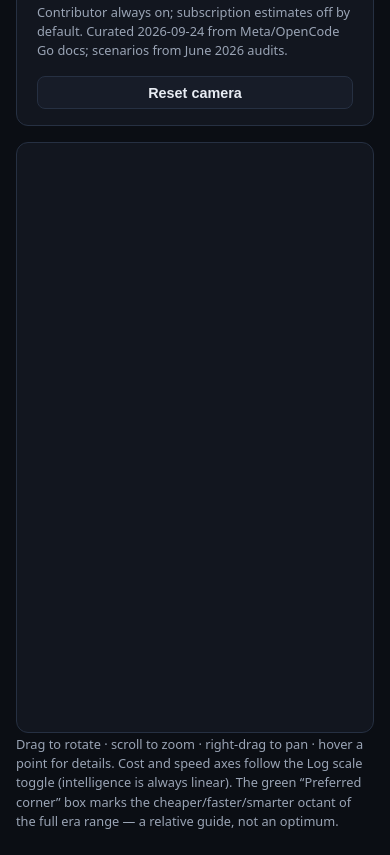
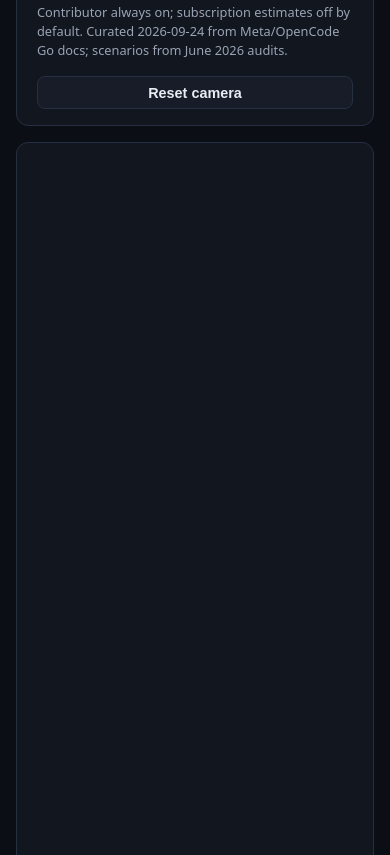
Before and after one commit to Soren8/model-atlas, a website built with Vite: page index.html in a window 390 px wide. Shown: the part 1069-1924 px from the top of the page. Built offline with nearby package versions, Linux system fonts and the light colour scheme; what plotly.js-gl3d-dist would draw is missing.

Commit message:
Increase chart height by half

```diff
--- a/src/style.css
+++ b/src/style.css
@@ -78,8 +78,8 @@ button:hover { border-color: var(--accent); }
 .chart-wrap {
   position: relative;
   width: 100%;
-  height: min(72vh, 640px);
-  min-height: 380px;
+  height: min(108vh, 960px);
+  min-height: 570px;
   background: var(--panel);
   border: 1px solid var(--border);
   border-radius: 12px;
@@ -87,8 +87,8 @@ button:hover { border-color: var(--accent); }
 }
 .chart {
   width: 100%;
-  height: min(72vh, 640px);
-  min-height: 380px;
+  height: min(108vh, 960px);
+  min-height: 570px;
   background: transparent;
   border: 0;
   border-radius: 0;
@@ -187,7 +187,7 @@ td.num, th.num { text-align: right; font-variant-numeric: tabular-nums; }
   main { padding: 0.75rem 1rem 2.5rem; }
   .control-group { min-width: 100%; }
   select[multiple] { width: 100%; }
-  .chart-wrap { height: 70vh; min-height: 320px; }
-  .chart { height: 70vh; min-height: 320px; }
+  .chart-wrap { height: 105vh; min-height: 480px; }
+  .chart { height: 105vh; min-height: 480px; }
   .chart-wrap .chart { height: 100%; min-height: 0; }
 }
```
